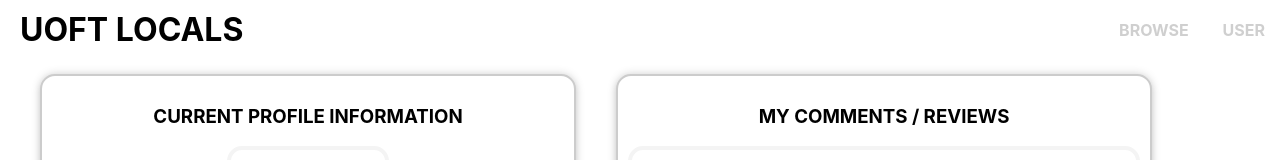
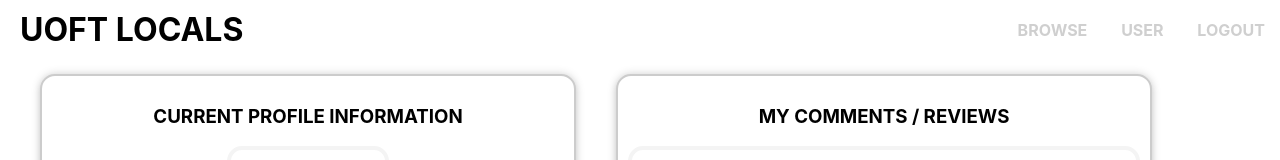
Before and after one commit to kerryzhu108/UofTLocals, a React (Create React App) app in the folder 309frontend/: page /student-profile in a window 1280 px wide. Shown: the top 160 px of the page. Built offline with nearby package versions, Linux system fonts and the light colour scheme.

Commit message:
add logout to student profile and readme

```diff
--- a/309frontend/src/views/StudentProfilePage.js
+++ b/309frontend/src/views/StudentProfilePage.js
@@ -113,6 +113,7 @@ class StudentProfile extends React.Component {
                 <Header>
                     <Link href="/" name="Browse"/>
                     <Link name="user"/>
+                    <Link href="/" name="logout"/>
                 </Header>
 
                 <div className='postsContainer'>
```
Also changed, not shown: 1 other file (tests, documents, lock files or other folders).
